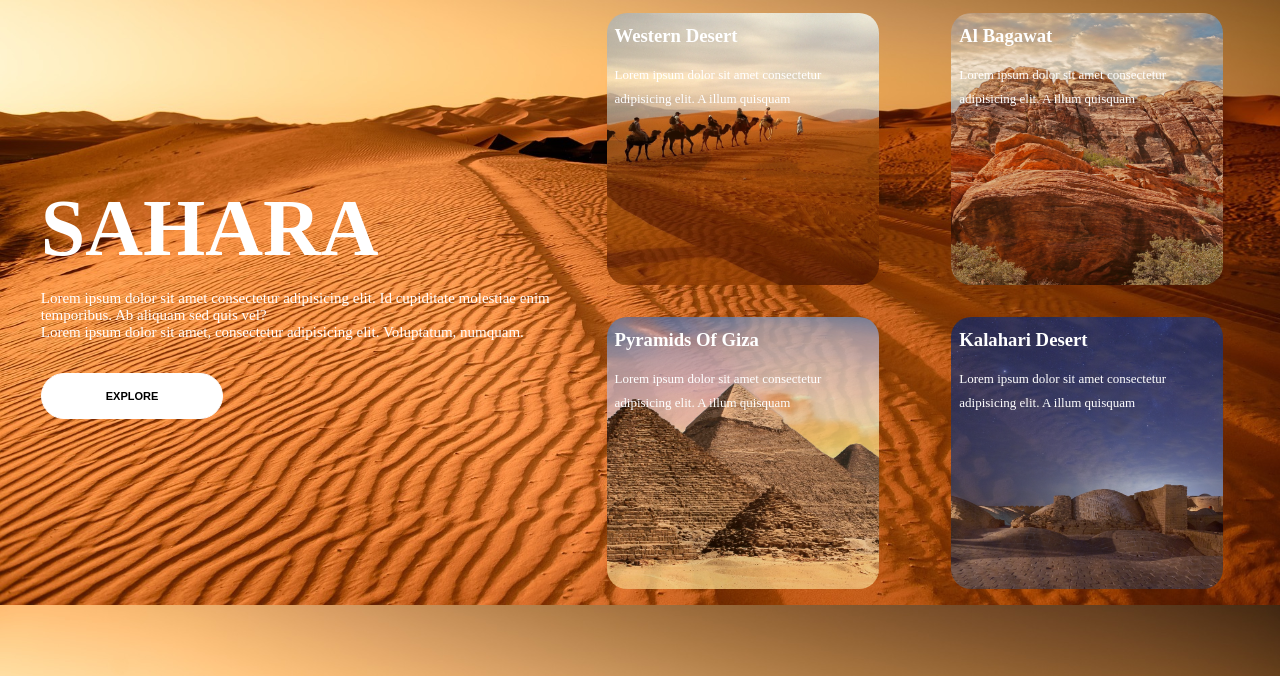
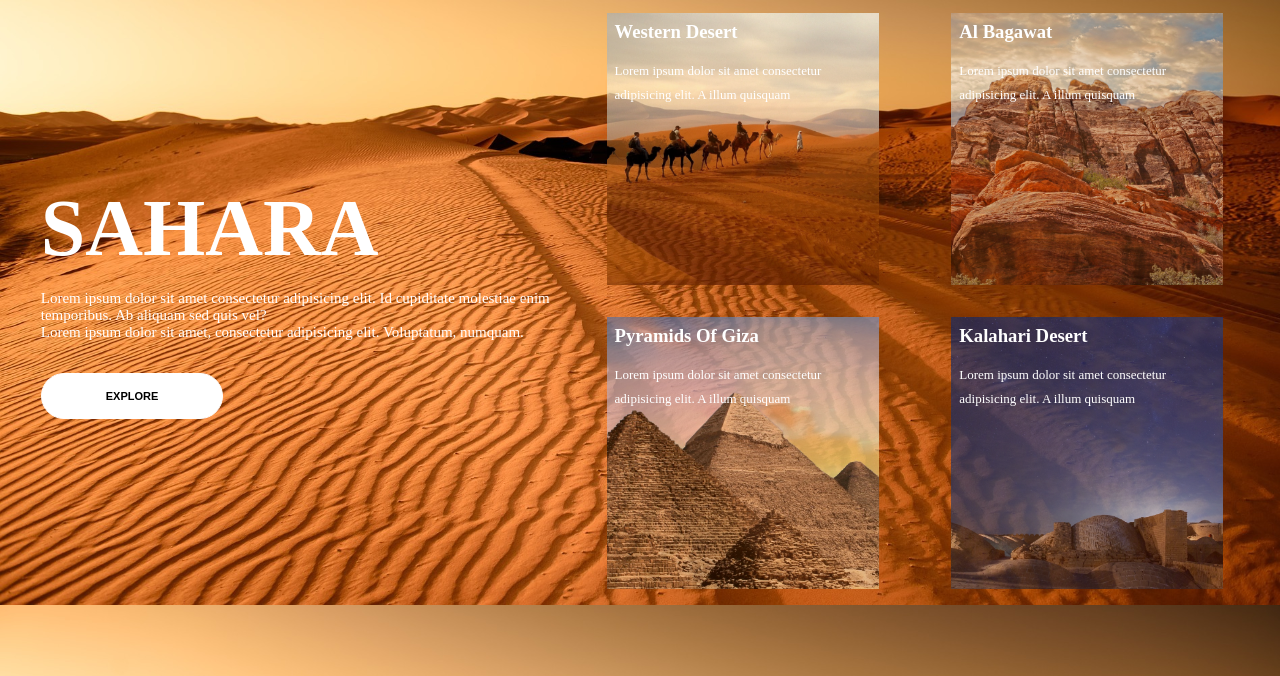
Before and after one commit to Aryan-3098/Css-5_Assesment-9, a plain HTML site: page index.html in a window 1280 px wide. Shown: the part 124-800 px from the top of the page. Drawn offline with Linux system fonts and the light colour scheme.

Commit message:
Changes to box background

```diff
--- a/index.html
+++ b/index.html
@@ -47,28 +47,24 @@
       </div>
       <div id="part_B">
         <div class="box" id="box1">
-          <img src="./assets/images/pic-1.png" alt="western desert" />
           <div class="box_text">
             <h3>Western Desert</h3>
             <span>Lorem ipsum dolor sit amet consectetur adipisicing elit. A illum quisquam</span>
           </div>
         </div>
         <div class="box" id="box2">
-          <img src="./assets/images/pic-2.png" alt="al bagawat" />
           <div class="box_text">
             <h3>Al Bagawat</h3>
             <span>Lorem ipsum dolor sit amet consectetur adipisicing elit. A illum quisquam</span>
           </div>
         </div>
         <div class="box" id="box3">
-          <img src="./assets/images/pic-3.png" alt=" pyramids" />
           <div class="box_text">
             <h3>Pyramids Of Giza</h3>
             <span>Lorem ipsum dolor sit amet consectetur adipisicing elit. A illum quisquam</span>
           </div>
         </div>
         <div class="box" id="box4">
-          <img src="./assets/images/pic-4.png" alt="kalhari" />
           <div class="box_text">
             <h3>Kalahari Desert</h3>
             <span>Lorem ipsum dolor sit amet consectetur adipisicing elit. A illum quisquam</span>
--- a/style.css
+++ b/style.css
@@ -91,10 +91,75 @@ body{
     border-radius: 20px;
     opacity: 80%;
 }
+#box1{
+    position: relative;
+}
+#box2{
+    position: relative;
+}
+#box3{
+    position: relative;
+}
+#box4{
+    position: relative;
+}
+#box1::before{
+    content:' ';
+    position: absolute;
+    top:0px;
+    right:0px;
+    left:0px;
+    bottom:0px;
+    background: url("./assets/images/pic-1.png");
+    background-size:cover;
+    background-repeat:no-repeat;
+    opacity:70%;
+
+}
+#box2::before{
+    content:' ';
+    position: absolute;
+    top:0px;
+    right:0px;
+    left:0px;
+    bottom:0px;
+    background: url("./assets/images/pic-2.png");
+    background-size:cover;
+    background-repeat:no-repeat;
+    opacity:70%;
+
+}
+#box3::before{
+    content:' ';
+    position: absolute;
+    top:0px;
+    right:0px;
+    left:0px;
+    bottom:0px;
+    background: url("./assets/images/pic-3.png");
+    background-size:cover;
+    background-repeat:no-repeat;
+    opacity:70%;
+
+}
+#box4::before{
+    content:' ';
+    position: absolute;
+    top:0px;
+    right:0px;
+    left:0px;
+    bottom:0px;
+    background: url("./assets/images/pic-4.png");
+    background-size:cover;
+    background-repeat:no-repeat;
+    opacity:70%;
+
+}
 .box_text{
+    position: relative;
     color: white;
-    position: relative;
-    bottom: 17rem;
+    /* position: relative;
+    bottom: 17rem; */
     margin: 0.5rem;
 }
 .box_text span{
```
